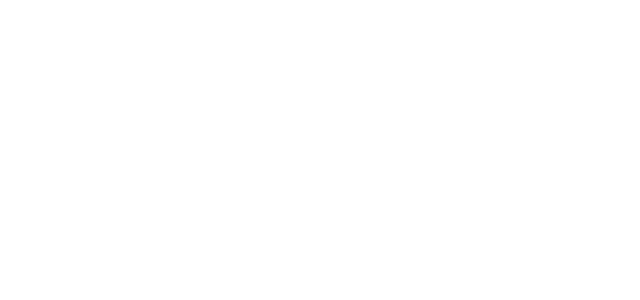
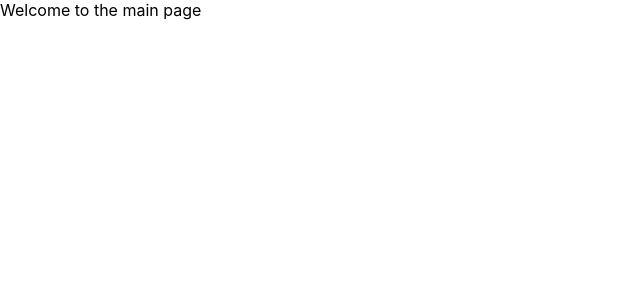
Before and after one commit to SirKentut/kaki-lima, a React (Create React App) app in the folder frontend/: page / in a window 1280 px wide. Before the commit this address had no page. Shown: the top 300 px of the page, without its empty margins (0-640 px from the left). Built offline with nearby package versions, Linux system fonts and the light colour scheme.

Commit message:
Testing the routing behavior of the landing page

```diff
--- a/frontend/src/App.tsx
+++ b/frontend/src/App.tsx
@@ -7,6 +7,7 @@
 function App() {
   return (
     <Router>
+      <div>Welcome to the main page</div>
       <div className="App">
         <Routes>
         <Route path="/homecooks" element={<HomeCooksPage />} />
```
